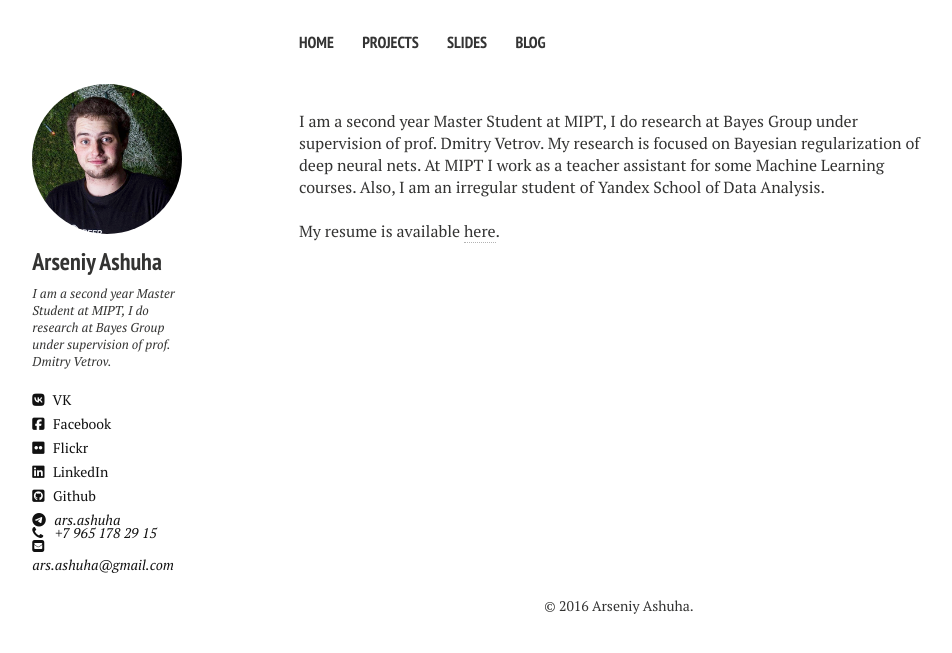
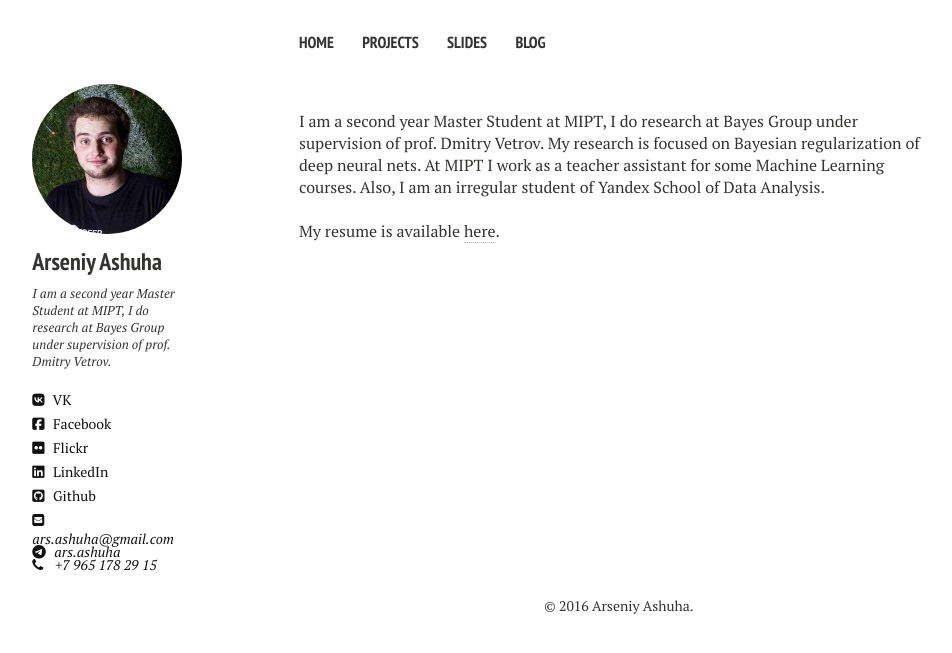
Before and after one commit to senya-ashukha/senya-ashukha.github.io, a Jekyll site: the page built from index.md, in a window 1280 px wide. Shown: the top 653 px of the page, without its empty margins (21-973 px from the left). Built offline with Jekyll 4.4.1, drawn with Linux system fonts in a browser that asks for light colours; nearby versions of some CDN libraries.

```diff
--- a/_includes/_author-bio.html
+++ b/_includes/_author-bio.html
@@ -13,6 +13,6 @@
 {% if site.owner.flickr %}<a href="https://www.flickr.com/photos/{{ site.owner.flickr }}" class="author-social" target="_blank"><i class="fa fa-flickr" ></i> Flickr</a>{% endif %}
 {% if site.owner.linkedin %}<a href="http://linkedin.com/in/{{ site.owner.linkedin }}" class="author-social" target="_blank"><i class="fa fa-linkedin-square"></i> LinkedIn</a>{% endif %}
 {% if site.owner.github %}<a href="http://github.com/{{ site.owner.github }}" class="author-social" target="_blank"><i class="fa fa-github-square"></i> Github</a>{% endif %}
+{% if site.owner.email %}<a class="author-social" target="_blank"><p font-size=1><i class="fa fa-envelope-square"></i>&nbsp; {{ site.owner.email }}</a>{% endif %}
 {% if site.owner.telegram %}<a class="author-social" target="_blank"><p font-size=2><i class="fa fa-telegram"></i> {{ site.owner.telegram }}</a>{% endif %}
 {% if site.owner.phone %}<a class="author-social" target="_blank"><p font-size=1><i class="fa fa-phone"></i>&nbsp; {{ site.owner.phone }}</a>{% endif %}
-{% if site.owner.email %}<a class="author-social" target="_blank"><p font-size=1><i class="fa fa-envelope-square"></i>&nbsp; {{ site.owner.email }}</a>{% endif %}
```
